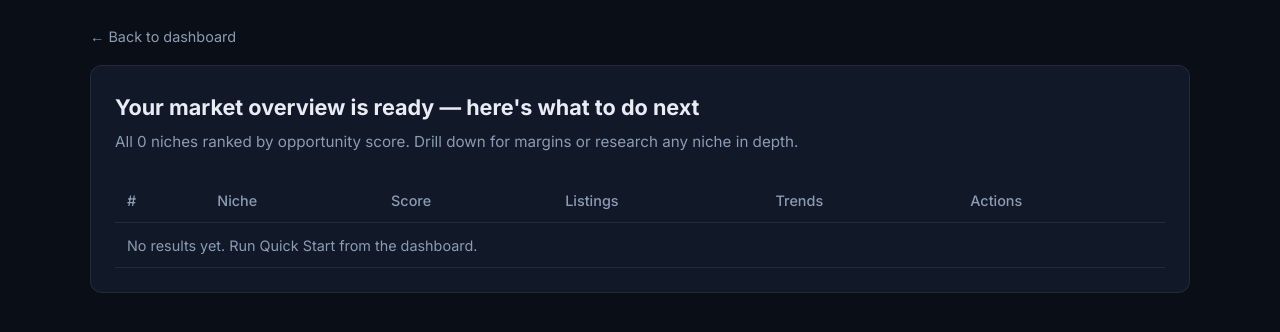
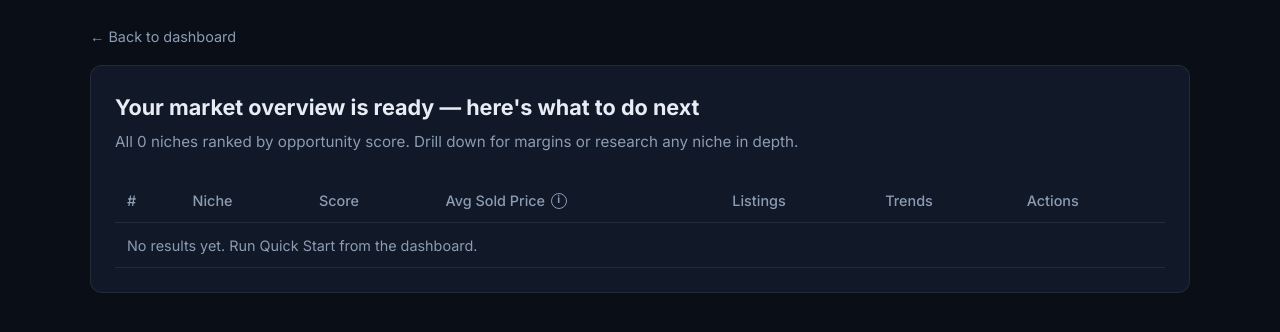
Before and after one commit to NorthernREInvestments/SourceIQ, a Python web app: template market_spy/web/templates/quick_start_results.html in a window 1280 px wide. Shown: the part 100-432 px from the top of the page. Run offline with Jinja, Linux system fonts and the light colour scheme; the template is opened without the code that fills it, so the values that code supplies are empty.

Commit message:
feat: clarify avg sold price on Quick Start results
Label column Avg Sold Price with tooltip, verified eBay sold badge, and est. for listing-based prices.

Co-authored-by: Cursor <cursoragent@cursor.com>

```diff
--- a/market_spy/web/templates/quick_start_results.html
+++ b/market_spy/web/templates/quick_start_results.html
@@ -40,6 +40,30 @@
   font-weight: 600; font-size: inherit; font-family: inherit; cursor: pointer;
 }
 .link-btn:hover { text-decoration: underline; }
+.th-with-tip { display: inline-flex; align-items: center; gap: 0.35rem; white-space: nowrap; }
+.info-tip { position: relative; display: inline-flex; align-items: center; cursor: help; }
+.info-icon {
+  display: inline-flex; align-items: center; justify-content: center;
+  width: 1rem; height: 1rem; border-radius: 50%;
+  border: 1px solid var(--muted); color: var(--muted);
+  font-size: 0.65rem; font-weight: 700; line-height: 1;
+}
+.info-tooltip {
+  display: none; position: absolute; left: 50%; top: calc(100% + 0.45rem);
+  transform: translateX(-50%); width: 16rem; padding: 0.6rem 0.75rem;
+  background: var(--bg-elevated); border: 1px solid var(--border);
+  border-radius: 8px; font-size: 0.78rem; font-weight: 400; color: var(--text);
+  line-height: 1.45; z-index: 20; box-shadow: 0 8px 24px rgba(0,0,0,0.35);
+}
+.info-tip:hover .info-tooltip,
+.info-tip:focus .info-tooltip,
+.info-tip:focus-within .info-tooltip { display: block; }
+.price-tag {
+  display: inline-block; margin-left: 0.35rem; padding: 0.08rem 0.4rem;
+  border-radius: 4px; font-size: 0.68rem; font-weight: 600; text-transform: lowercase;
+}
+.price-tag.verified { background: rgba(34,197,94,0.15); color: #86efac; }
+.price-tag.estimated { background: rgba(148,163,184,0.15); color: #cbd5e1; }
 {% endblock %}
 {% block body %}
 <div class="container results-wrap">
@@ -80,6 +104,15 @@
           <th>#</th>
           <th>Niche</th>
           <th>Score</th>
+          <th>
+            <span class="th-with-tip">
+              Avg Sold Price
+              <span class="info-tip" tabindex="0" aria-label="Average price buyers actually paid based on completed eBay sales. Listing prices from other sources may vary.">
+                <span class="info-icon">i</span>
+                <span class="info-tooltip">Average price buyers actually paid based on completed eBay sales. Listing prices from other sources may vary.</span>
+              </span>
+            </span>
+          </th>
           <th>Listings</th>
           <th>Trends</th>
           <th>Actions</th>
@@ -98,6 +131,14 @@
           <td>
             <strong>{{ row.score }}/100</strong>
             <span class="opp-badge {{ row.opportunity_class }}">{{ row.opportunity_label }}</span>
+          </td>
+          <td>
+            {{ row.avg_price_display }}
+            {% if row.price_tag == 'verified' %}
+            <span class="price-tag verified">verified</span>
+            {% elif row.price_tag == 'estimated' %}
+            <span class="price-tag estimated">est.</span>
+            {% endif %}
           </td>
           <td>{{ row.total_listings }}</td>
           <td>
@@ -121,7 +162,7 @@
         </tr>
         {% else %}
         <tr>
-          <td colspan="6" style="color:var(--muted);">No results yet. Run Quick Start from the dashboard.</td>
+          <td colspan="7" style="color:var(--muted);">No results yet. Run Quick Start from the dashboard.</td>
         </tr>
         {% endfor %}
       </tbody>
```
Also changed, not shown: market_spy/web/quick_start_service.py (+15 -0 lines), market_spy/web/search_service.py (+35 -0 lines).
